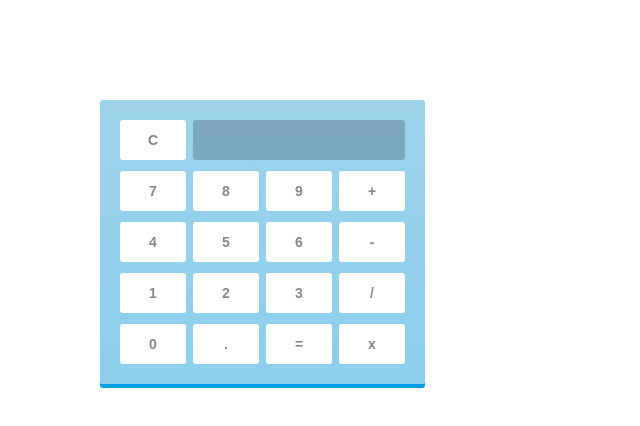
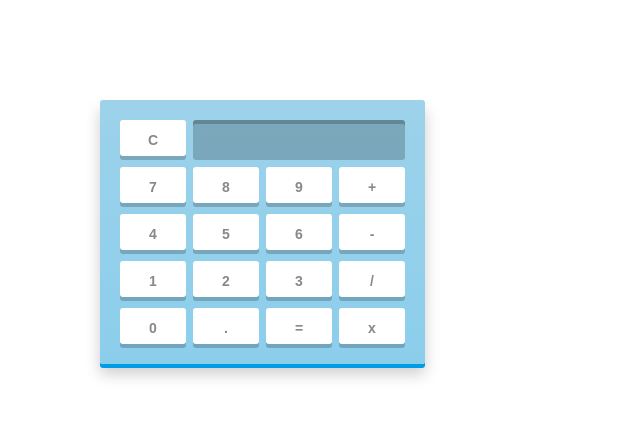
Before and after one commit to k8la/JS_Calculator, a plain HTML site: page index.html in a window 1280 px wide. Shown: the whole page, without its empty margins (0-640 px from the left). Drawn offline with Linux system fonts and the light colour scheme.

Commit message:
added cursor pointer and 3 effects

```diff
--- a/calc.css
+++ b/calc.css
@@ -17,7 +17,7 @@
 	/*calculator blue background*/
 	background: linear-gradient(#9dd2ea, #8bceec);
 	border-radius: 3px;
-	box-shadow: 0px 4px #009de4;
+	box-shadow: 0px 4px #009de4, 0px 10px 15px rgba(0,0,0,0.2);
 }
 
 /*****Top section*****/
@@ -28,22 +28,28 @@
 /*Clear floats*/
 .keys, .top {overflow: hidden;}
 
+/*Inset shadow to create recessed screen*/
 .top .screen {
 	height: 40px;
 	width: 212px;
 	float: right;
 	background: rgba(0,0,0,0.2);
 	border-radius: 3px;
+	box-shadow: inset 0px 4px rgba(0,0,0,0.2);
 }
 
+/*box shadow for 3d effect applied to keys*/
 .keys span, .top span.clear {
 	float: left;
 
+	cursor: pointer;
+
 	width: 66px;
-	height: 40px;
+	height: 36px;
 	/*white keys*/
 	background: white;
 	border-radius: 3px;
+	box-shadow: 0px 4px rgba(0,0,0,0.2);
 
 	margin: 0 7px 11px 0;
 
```
